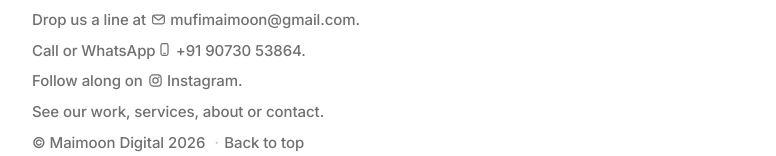
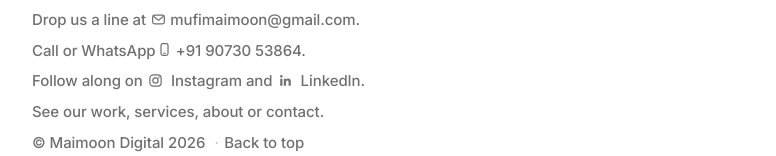
Before and after one commit to mufillua/maimoondigital, an Angular app: page / in a window 1280 px wide. Shown: the part 3326-3482 px from the top of the page, without its empty margins (208-984 px from the left). Built offline with nearby package versions, Linux system fonts and the light colour scheme; a web font is replaced by a local one.

Commit message:
company linkedin added

```diff
--- a/src/app/core/site.config.ts
+++ b/src/app/core/site.config.ts
@@ -104,6 +104,7 @@ export const SITE = {
   social: {
     linkedin: 'https://www.linkedin.com/in/mufimaimoon',
     instagram: 'https://www.instagram.com/mufimaimoon/',
+    companyLinkedin: 'https://www.linkedin.com/company/maimoondigital/',
   },
   nav: [
     { label: 'Work', opensWork: true },
--- a/src/app/layout/site-footer/site-footer.html
+++ b/src/app/layout/site-footer/site-footer.html
@@ -13,9 +13,28 @@
     <a [href]="contact.phoneHref"><svg class="ico ico--line" viewBox="0 0 16 16" aria-hidden="true" focusable="false"><rect x="4.25" y="1.75" width="7.5" height="12.5" rx="1.9" fill="none" stroke="currentColor" stroke-width="1.3"/><path d="M7 12h2" stroke="currentColor" stroke-width="1.3" stroke-linecap="round"/></svg>{{ contact.phoneDisplay }}</a>.
   </p>
   <p>
-    Follow along on
-    <a [href]="site.social.instagram" target="_blank" rel="noopener noreferrer"><svg class="ico ico--line" viewBox="0 0 16 16" aria-hidden="true" focusable="false"><rect x="2" y="2" width="12" height="12" rx="3.6" fill="none" stroke="currentColor" stroke-width="1.3"/><circle cx="8" cy="8" r="2.8" fill="none" stroke="currentColor" stroke-width="1.3"/><circle cx="11.6" cy="4.5" r=".85" fill="currentColor"/></svg>Instagram<span class="sr-only"> (opens in a new tab)</span></a>.
-  </p>
+  Follow along on
+  <a [href]="site.social.instagram" target="_blank" rel="noopener noreferrer">
+    <svg class="ico ico--line" viewBox="0 0 16 16" aria-hidden="true" focusable="false">
+      <rect x="2" y="2" width="12" height="12" rx="3.6"
+        fill="none" stroke="currentColor" stroke-width="1.3"/>
+      <circle cx="8" cy="8" r="2.8"
+        fill="none" stroke="currentColor" stroke-width="1.3"/>
+      <circle cx="11.6" cy="4.5" r=".85" fill="currentColor"/>
+    </svg>
+    Instagram
+    <span class="sr-only"> (opens in a new tab)</span>
+  </a>
+  and
+  <a [href]="site.social.companyLinkedin" target="_blank" rel="noopener noreferrer">
+    <svg class="ico ico--line" viewBox="0 0 24 24" aria-hidden="true" focusable="false">
+      <path fill="currentColor"
+        d="M20.45 20.45h-3.55v-5.57c0-1.33-.03-3.04-1.85-3.04-1.85 0-2.14 1.45-2.14 2.94v5.67H9.35V9h3.41v1.56h.05c.48-.9 1.64-1.85 3.37-1.85 3.6 0 4.27 2.37 4.27 5.46v6.28zM5.34 7.43a2.06 2.06 0 1 1 0-4.12 2.06 2.06 0 0 1 0 4.12zM3.56 9h3.56v11.45H3.56z"/>
+    </svg>
+    LinkedIn.
+    <span class="sr-only">(opens in a new tab)</span>
+  </a>
+</p>
   <p>
     <span class="sr-only">Site navigation: </span>See our
     @for (item of nav; track item.label; let last = $last; let i = $index) {
```
